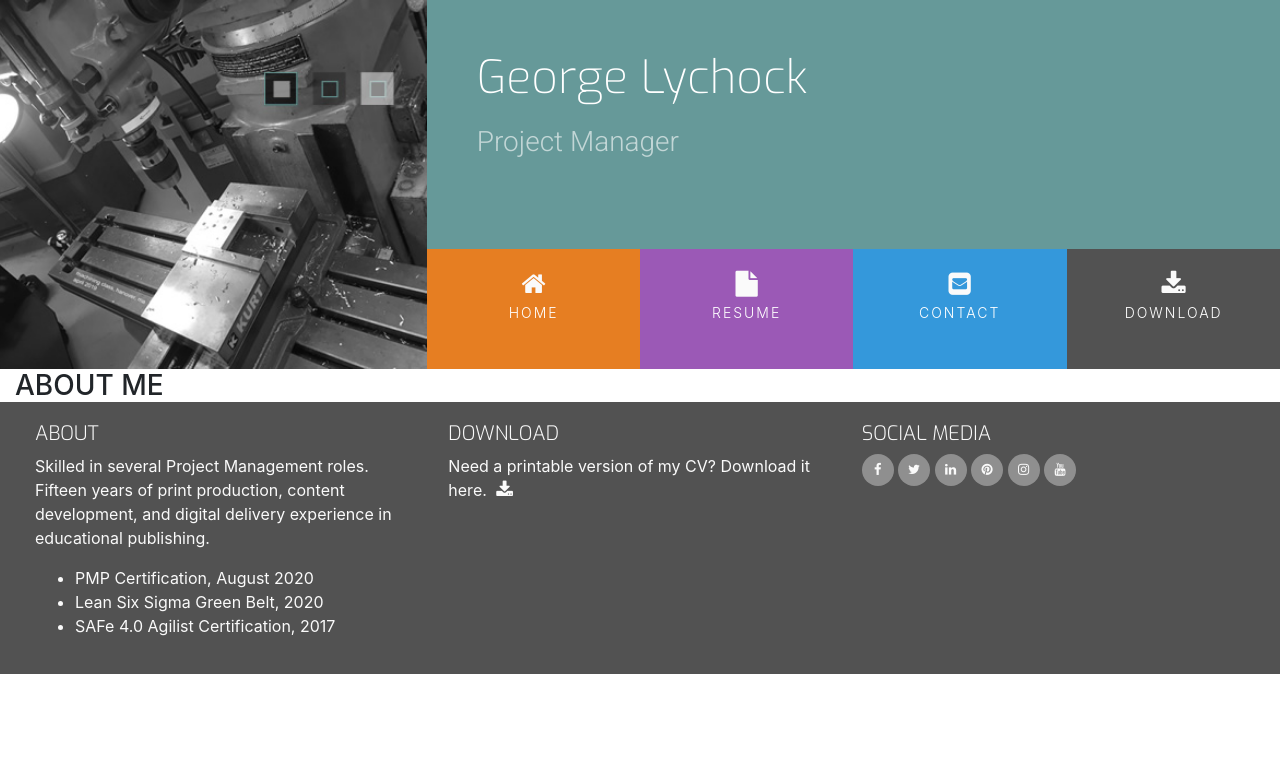
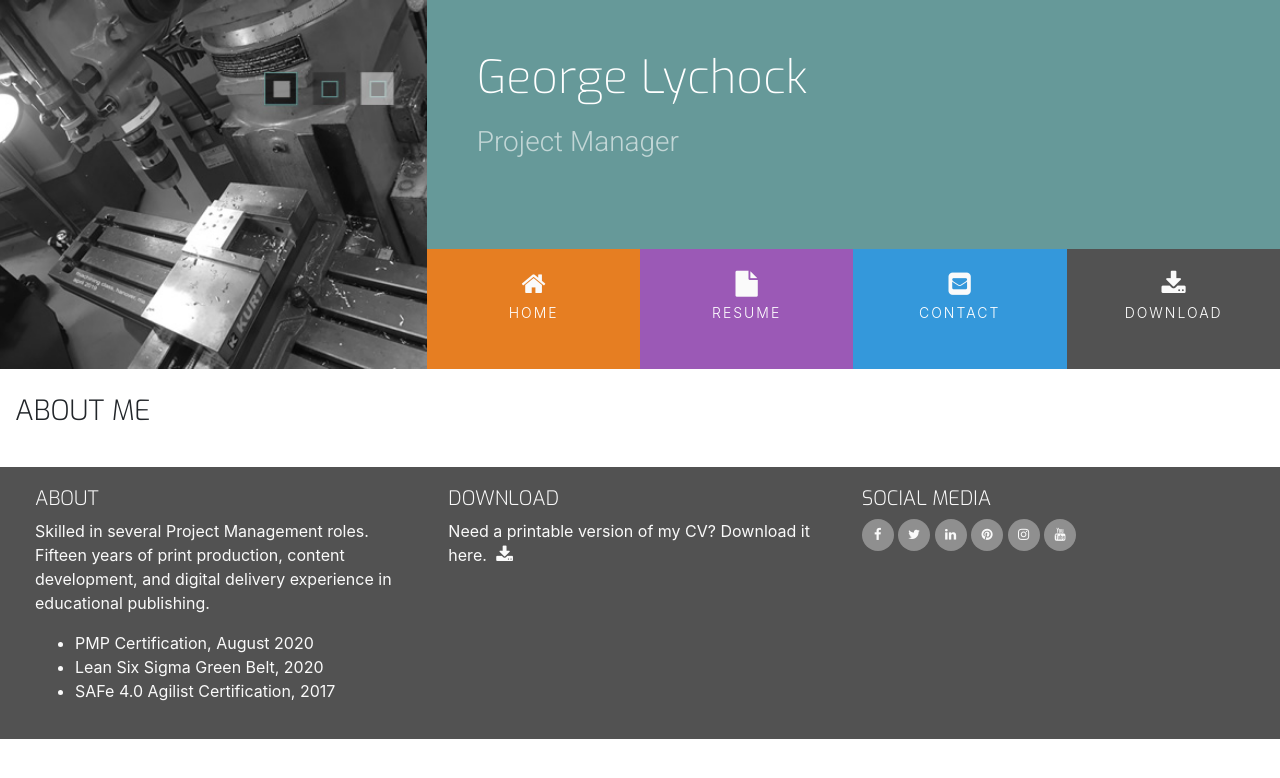
Before and after one commit to GeorgeLychock/ci-ucd-resume, a plain HTML site: page contact.html in a window 1280 px wide. Drawn offline with nearby package versions, Linux system fonts and the light colour scheme.

Commit message:
style: Updates to Contact page styles

```diff
--- a/css/style.css
+++ b/css/style.css
@@ -49,7 +49,20 @@ h1, h2, h3, h4 {
 .inline-block {
     display: inline-block;
 }
-
+.row-table {
+    display: table;
+}
+.section-column {
+    display: table-cell;
+    padding: 0, 30px, 30px;
+    float: none;
+}
+.section-heading {
+    font-family: "Exo", sans-serif;
+    font-weight: 300;
+    margin-top: 25px;
+    margin-bottom: 40px;
+}
 
 /* Header and Nav styles */
 .logo {
```
